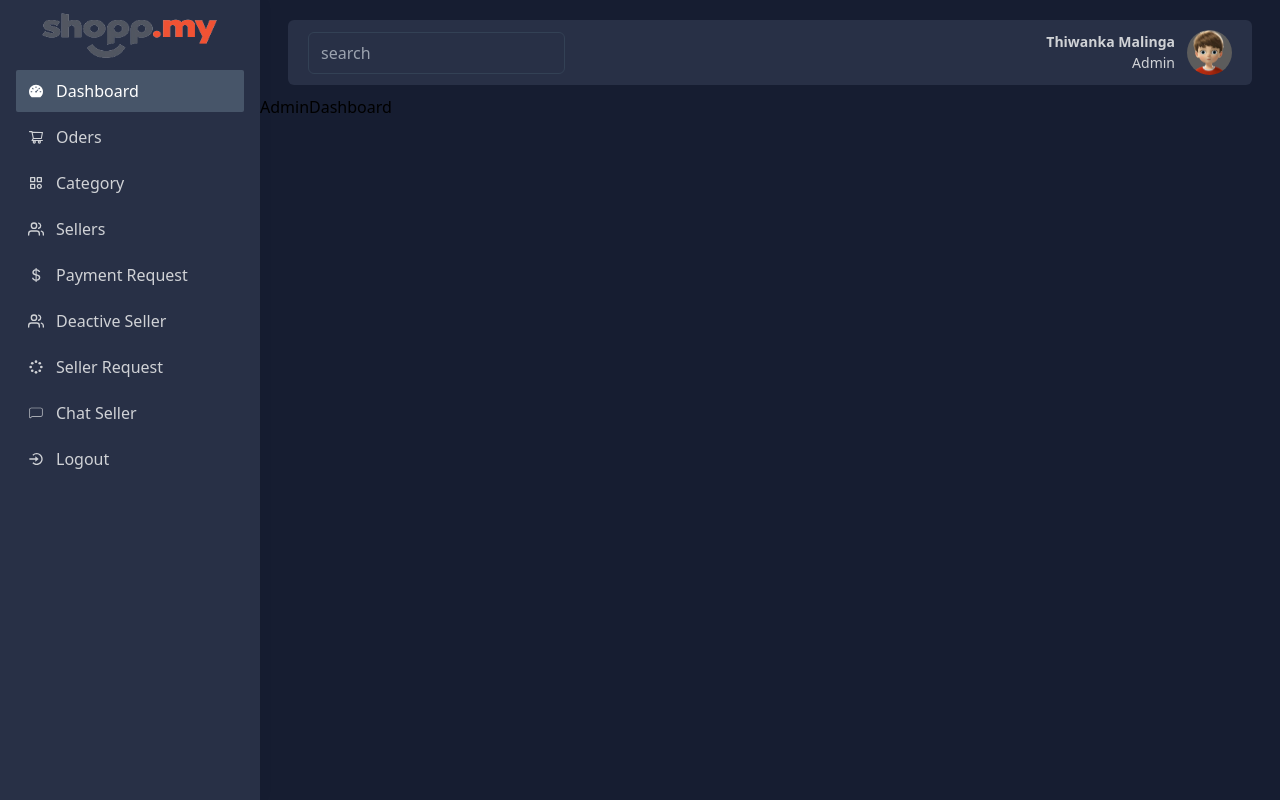
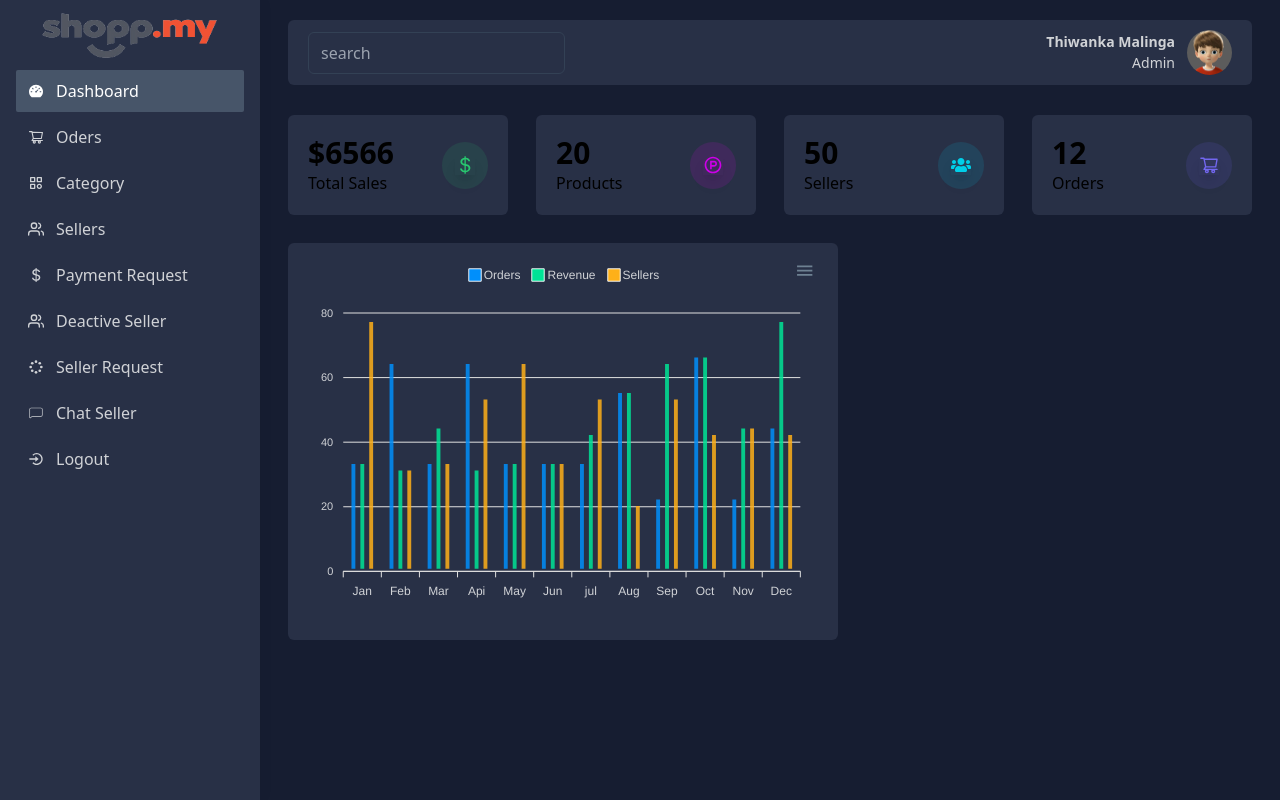
Before and after one commit to thiwaas/green-energy, a React (Create React App) app in the folder frontend/: page /admin/dashboard in a window 1280 px wide. Built offline with nearby package versions, Linux system fonts and the light colour scheme.

Commit message:
feat: initial commit

```diff
--- a/frontend/src/views/admin/AdminDashboard.jsx
+++ b/frontend/src/views/admin/AdminDashboard.jsx
@@ -1,8 +1,121 @@
 import React from 'react'
+import { BsCurrencyDollar } from 'react-icons/bs'
+import { RiProductHuntLine } from 'react-icons/ri'
+import { FaUsers } from 'react-icons/fa'
+import { AiOutlineShoppingCart } from 'react-icons/ai'
+import Chart from 'react-apexcharts'
+
 
 const AdminDashboard = () => {
+  const state = {
+    series : [
+      {
+        name : "Orders",
+        data : [34, 65, 34, 65, 34, 34, 34, 56, 23, 67, 23, 45]
+      },
+      {
+        name : "Revenue",
+        data : [34, 32, 45, 32, 34, 34, 43, 56, 65, 67, 45, 78]
+      },
+      {
+        name : "Sellers",
+        data : [78, 32, 34, 54, 65, 34, 54, 21, 54, 43, 45, 43]
+        }
+    ],
+    options : {
+      color : ['#181ee8', '#181ee8'],
+      plotOptions : {
+        radius : 30
+      },
+      chart : {
+        background : 'transparent',
+        foreColor : '#d0d2d6'
+      },
+      dataLabels : {
+        enabled : false
+      },
+      stroke : {
+        show :  true,
+        curve : ['smooth', 'straight','stepline'],
+        lineCap : 'butt',
+        colors : '#f0f0f0',
+        width : 5,
+        dashArray : 0
+      },
+      xaxis : {
+        categories : ['Jan','Feb','Mar','Api','May','Jun','jul','Aug','Sep','Oct','Nov','Dec']
+      },
+      legend : {
+        position : 'top'
+      },
+      responsive : [
+        {
+          breakpoint : 565,
+          yaxis : {
+            categories : ['Jan','Feb','Mar','Api','May','Jun','jul','Aug','Sep','Oct','Nov','Dec']
+          },
+          options : {
+            plotOptions : {
+              bar : {
+                horizontal : true
+              }
+            },
+            chart : {
+              height : "550px"
+            }
+          }
+        }
+      ]
+    }
+  };
   return (
-    <div>AdminDashboard</div>
+    <div className='px-2 md:px-7 py-5'>
+      <div className='w-full grid grid-cols-1 sm:grid-cols-2 md:grid-cols-2 lg:grid-cols-4 gap-7'>
+        <div className='flex justify-between items-center p-5 bg-[#283046] rounded-md gap-3 '>
+          <div className='flex flex-col justify-start items-start text-[#dod2d6]'>
+            <h2 className='text-3xl font-bold'>$6566</h2>
+            <span className='text-md font-medium'>Total Sales</span>
+          </div>
+          <div className='w-[46px] h-[47px] rounded-full bg-[#28c76f1f] flex justify-center items-center text-xl'>
+            <BsCurrencyDollar className='text-[#28c76f] shadow-lg' />
+          </div>
+        </div>
+        <div className='flex justify-between items-center p-5 bg-[#283046] rounded-md gap-3 '>
+          <div className='flex flex-col justify-start items-start text-[#dod2d6]'>
+            <h2 className='text-3xl font-bold'>20</h2>
+            <span className='text-md font-medium'>Products</span>
+          </div>
+          <div className='w-[46px] h-[47px] rounded-full bg-[#e000e81f] flex justify-center items-center text-xl'>
+            <RiProductHuntLine className='text-[#cd00e8] shadow-lg' />
+          </div>
+        </div>
+        <div className='flex justify-between items-center p-5 bg-[#283046] rounded-md gap-3 '>
+          <div className='flex flex-col justify-start items-start text-[#dod2d6]'>
+            <h2 className='text-3xl font-bold'>50</h2>
+            <span className='text-md font-medium'>Sellers</span>
+          </div>
+          <div className='w-[46px] h-[47px] rounded-full bg-[#00cfe81f] flex justify-center items-center text-xl'>
+            <FaUsers className='text-[#00cfe8] shadow-lg' />
+          </div>
+        </div>
+        <div className='flex justify-between items-center p-5 bg-[#283046] rounded-md gap-3 '>
+          <div className='flex flex-col justify-start items-start text-[#dod2d6]'>
+            <h2 className='text-3xl font-bold'>12</h2>
+            <span className='text-md font-medium'>Orders</span>
+          </div>
+          <div className='w-[46px] h-[47px] rounded-full bg-[#7367f01f] flex justify-center items-center text-xl'>
+            <AiOutlineShoppingCart className='text-[#7367f0] shadow-lg' />
+          </div>
+        </div>
+      </div>
+      <div className='w-full flex flex-wrap mt-7'>
+        <div className='w-full lg:w-7/12 lg:pr-3'>
+          <div className='w-full bg-[#283046] p-4 rounded-md'>
+            <Chart options={state.options} series={state.series} type='bar' height={350} />
+          </div>
+        </div>
+      </div>
+    </div>
   )
 }
 
```
